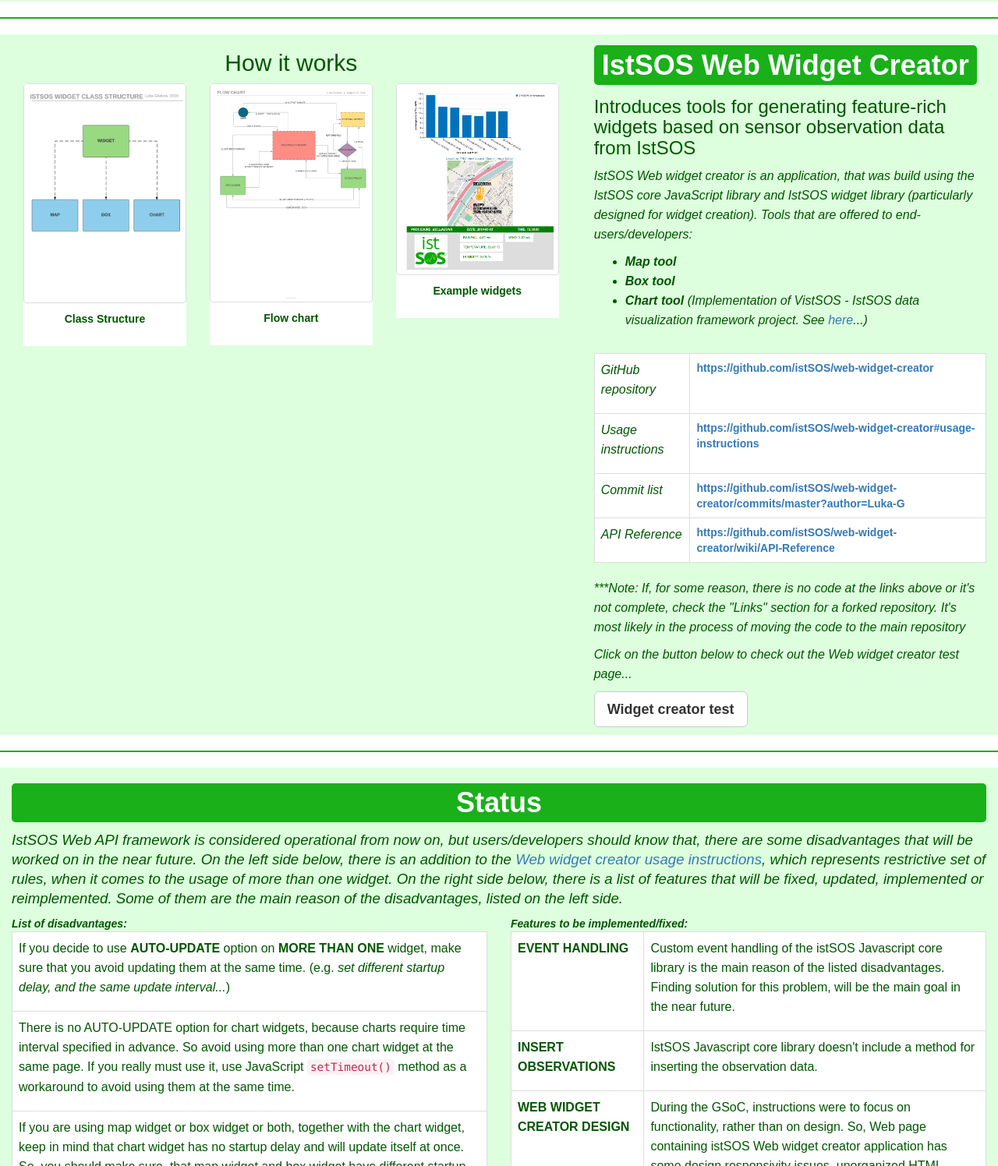
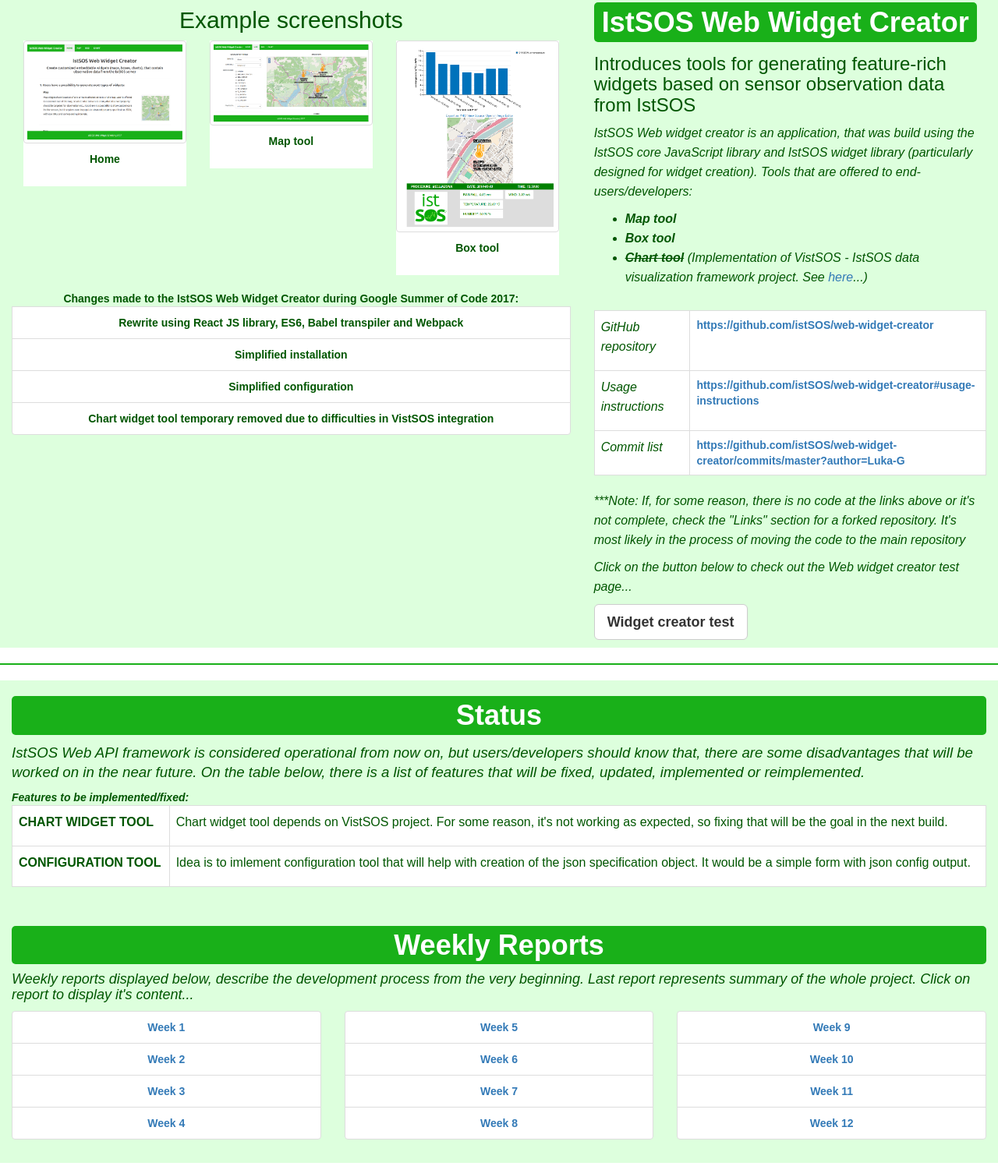
Before and after one commit to Luka-G/istSOS-Web-API, a website: page index.html in a window 1280 px wide. Shown: the part 1304-2800 px from the top of the page at 78% size. Drawn offline with nearby package versions, Linux system fonts and the light colour scheme.

Commit message:
Update docs

```diff
--- a/index.html
+++ b/index.html
@@ -35,14 +35,15 @@
 		<div class="jumbotron text-center">
 			<h1>IstSOS Web API</h1>
 			<p>Lightweight Javascript framework for interacting with the sensor observation data managed by IstSOS server implementation</p>
-			<p> This work is part of <i><a href="https://developers.google.com/open-source/gsoc/">Google Summer of Code 2016</a></i> program </p>
+			<p> This work is part of <i><a href="https://developers.google.com/open-source/gsoc/">Google Summer of Code 2016 and 2017</a></i> program </p>
 		</div>
 		<div id="core" class="container-fluid">
 			<div class="row">
 				<div class="col-sm-5">
 					<h1><strong class="bg-primary">IstSOS Core JavaScript Library</strong></h1>
-					<h3>Exposes communication with the IstSOS WA REST interface</h4>
-					<p class="core-p">IstSOS core JavaScript library was developed using pure JavaScript and Google Closure library, which was particulary used for event handling customization and asynchronous HTTP requests management. IstSOS core JavaScript library covers most of the IstSOS WA REST HTTP requests, which means that developers can easily get the observation data from IstSOS and publish it to their own Web site/page. Using this library, developers can go even further into development and implement IstSOS admin functionalities, like service registering, sensor registering, creating new offerings, adding new units of measures etc...</p>
+					<h3>Exposes communication with the IstSOS WA REST interface</h3>
+					<p class="core-p">IstSOS core JavaScript library was developed using pure ES6 syntax, Babel transpiler and Webpack. IstSOS core JavaScript library covers most of the IstSOS WA REST HTTP requests, which means that developers can easily get the observation data from IstSOS and publish it to their own Web site/page. Using this library, developers can go even further into development and implement IstSOS admin functionalities, like service registering, sensor registering, creating new offerings, adding new units of measures etc...</p>
+
 					<br/>
 					<table class="table table-bordered">
 						<tr>
@@ -59,7 +60,7 @@
 						</tr>
 						<tr>
 							<td><p class="core-p">API Reference</p></td>
-							<td><a href="https://github.com/istSOS/javascript-core/wiki/API-Reference" target="_blank">https://github.com/istSOS/javascript-core/wiki/API-Reference</a></td>
+							<td><a href="https://luka-g.github.io/javascript-core" target="_blank">https://luka-g.github.io/javascript-core</a></td>
 						</tr>
 					</table>
 					<p class="core-p">***Note: If, for some reason, there is no code at the links above or it's not complete, check the "Links" section for a forked repository. It's most likely in the process of moving the code to the main repository</p>
@@ -90,6 +91,15 @@
 							</div>
 						</div>
 					</div>
+					<ul class="list-group">
+						Changes made to the library during Google Summer of Code 2017:<br/>
+						<li class="list-group-item text-left">Removed Closure library</li>
+						<li class="list-group-item text-left">Rewrite using ES6, Babel transpiler and Webpack</li>
+						<li class="list-group-item text-left">Developed simple promisified HTTP API</li>
+						<li class="list-group-item text-left">Solved event handling with istsos.EventEmitter class</li>
+						<li class="list-group-item text-left">Added authentication support</li>
+						<li class="list-group-item text-left">Library published to <a href="https://www.npmjs.com/package/istsos-javascript-core">npm</a></li>
+					</ul>
 				</div>
 			</div>
 		</div>
@@ -98,29 +108,36 @@
 		<div id="creator" class="container-fluid">
 			<div class="row">
 				<div class="col-sm-7 text-center">
-					<h2>How it works</h2>
+					<h2>Example screenshots</h2>
 					<div class="container-fluid text-center bg-grey">
 						<div class="row text-center">
 							<div class="col-sm-4">
 								<div class="thumbnail  creator-tools">
-									<a href="src/img/widget-structure.png" target="_blank"><img class="img-thumbnail" src="src/img/widget-structure.png" alt="Class structure - istsos-widget"></a>
-									<p><strong>Class Structure</strong></p>
+									<a href="src/img/home.png" target="_blank"><img class="img-thumbnail" src="src/img/home.png" alt="Home page"></a>
+									<p><strong>Home</strong></p>
 								</div>
 							</div>
 							<div class="col-sm-4">
 								<div class="thumbnail  creator-tools">
-									<a href="src/img/widget-flow-chart.png" target="_blank"><img class="img-thumbnail" src="src/img/widget-flow-chart.png" alt="Flow chart"></a>
-									<p><strong>Flow chart</strong></p>
+									<a href="src/img/map.png" target="_blank"><img class="img-thumbnail" src="src/img/map.png" alt="Map tool"></a>
+									<p><strong>Map tool</strong></p>
 								</div>
 							</div>
 							<div class="col-sm-4">
 								<div class="thumbnail  creator-tools">
 									<a href="src/img/example-widgets.png" target="_blank"><img class="img-thumbnail" src="src/img/example-widgets.png" alt="Example response"></a>
-									<p><strong>Example widgets</strong></p>
+									<p><strong>Box tool</strong></p>
 								</div>
 							</div>
 						</div>
 					</div>
+					<ul class="list-group">
+						Changes made to the IstSOS Web Widget Creator during Google Summer of Code 2017:<br/>
+						<li class="list-group-item text-left">Rewrite using React JS library, ES6, Babel transpiler and Webpack</li>
+						<li class="list-group-item text-left">Simplified installation</li>
+						<li class="list-group-item text-left">Simplified configuration</li>
+						<li class="list-group-item text-left">Chart widget tool temporary removed due to difficulties in VistSOS integration</li>
+					</ul>
 				</div>
 				<div class="col-sm-5">
 					<h1><strong class="bg-primary">IstSOS Web Widget Creator</strong></h1>
@@ -129,7 +146,7 @@
 					<ul class="creator-p">
 						<li><strong>Map tool</strong></li>
 						<li><strong>Box tool</strong></li>
-						<li><strong>Chart tool</strong> (Implementation of VistSOS - IstSOS data visualization framework project. See <a href="https://felipe07.github.io/VistSOS-1/" target="_blank">here</a>...)</li>
+						<li><strong style="text-decoration: line-through;">Chart tool</strong> (Implementation of VistSOS - IstSOS data visualization framework project. See <a href="https://felipe07.github.io/VistSOS-1/" target="_blank">here</a>...)</li>
 					</ul>
 					<br/>
 					<table class="table table-bordered">
@@ -145,10 +162,6 @@
 							<td><p class="core-p">Commit list</p></td>
 							<td><a href="https://github.com/istSOS/web-widget-creator/commits/master?author=Luka-G" target="_blank">https://github.com/istSOS/web-widget-creator/commits/master?author=Luka-G</a></td>
 						</tr>
-						<tr>
-							<td><p class="core-p">API Reference</p></td>
-							<td><a href="https://github.com/istSOS/web-widget-creator/wiki/API-Reference" target="_blank">https://github.com/istSOS/web-widget-creator/wiki/API-Reference</a></td>
-						</tr>
 					</table>
 					<p class="core-p">***Note: If, for some reason, there is no code at the links above or it's not complete, check the "Links" section for a forked repository. It's most likely in the process of moving the code to the main repository</p>
 					<p class="creator-p">Click on the button below to check out the Web widget creator test page...</p>
@@ -160,40 +173,10 @@
 		<div id="status" class="container-fluid">
 			<h1 class="bg-primary text-center"><strong>Status</strong></h1>
 			<p class="status-p">
-				IstSOS Web API framework is considered operational from now on, but users/developers should know that, there are some disadvantages that will be worked on in the near future. On the left side below, there is an addition to the <a href="https://github.com/istSOS/web-widget-creator#usage-instructions">Web widget creator usage instructions</a>, which represents restrictive set of rules, when it comes to the usage of more than one widget. On the right side below, there is a list of features that will be fixed, updated, implemented or reimplemented. Some of them are the main reason of the disadvantages, listed on the left side.
+				IstSOS Web API framework is considered operational from now on, but users/developers should know that, there are some disadvantages that will be worked on in the near future. On the table below, there is a list of features that will be fixed, updated, implemented or reimplemented.
 			</p>
 			<div class="row">
-				<div class="col-sm-6">
-					<table class="table table-bordered">
-						<thead>
-						<tr><i>List of disadvantages:</i></tr>
-					</thead>
-					<tbody>
-						<tr>
-							<td>
-								<p class="status-text-p">
-									If you decide to use <strong>AUTO-UPDATE</strong> option on <strong>MORE THAN ONE</strong> widget, make sure that you avoid updating them at the same time. (e.g. <i>set different startup delay, and the same update interval...</i>)
-								</p>
-							</td>
-						</tr>
-						<tr>
-							<td>
-								<p class="status-text-p">
-									There is no AUTO-UPDATE option for chart widgets, because charts require time interval specified in advance. So avoid using more than one chart widget at the same page. If you really must use it, use JavaScript <code>setTimeout()</code> method as a workaround to avoid using them at the same time.
-								</p>
-							</td>
-						</tr>
-						<tr>
-							<td>
-								<p class="status-text-p">
-									If you are using map widget or box widget or both, together with the chart widget, keep in mind that chart widget has no startup delay and will update itself at once. So, you should make sure, that map widget and box widget have different startup delay than the chart widget, an also different startup delay between each other.
-								</p>
-							</td>
-						</tr>
-					</tbody>
-				</table>
-			</div>
-			<div class="col-sm-6">
+			<div class="col-sm-12">
 				<table class="table table-bordered">
 					<thead>
 					<tr><i>Features to be implemented/fixed:</i></tr>
@@ -202,60 +185,24 @@
 					<tr>
 						<td>
 							<p class="status-text-p">
-								<strong>EVENT HANDLING</strong>
+								<strong>CHART WIDGET TOOL</strong>
 							</p>
 						</td>
 						<td>
 							<p class="status-text-p">
-								Custom event handling of the istSOS Javascript core library is the main reason of the listed disadvantages. Finding solution for this problem, will be the main goal in the near future.
+								Chart widget tool depends on VistSOS project. For some reason, it's not working as expected, so fixing that will be the goal in the next build.
 							</p>
 						</td>
 					</tr>
 					<tr>
 						<td>
 							<p class="status-text-p">
-								<strong>INSERT OBSERVATIONS</strong>
+								<strong>CONFIGURATION TOOL</strong>
 							</p>
 						</td>
 						<td>
 							<p class="status-text-p">
-								IstSOS Javascript core library doesn't include a method for inserting the observation data.
-							</p>
-						</td>
-					</tr>
-					<tr>
-						<td>
-							<p class="status-text-p">
-								<strong>WEB WIDGET CREATOR DESIGN</strong>
-							</p>
-						</td>
-						<td>
-							<p class="status-text-p">
-								During the GSoC, instructions were to focus on functionality, rather than on design. So, Web page containing istSOS Web widget creator application has some design responsivity issues, unorganized HTML usage etc...
-							</p>
-						</td>
-					</tr>
-					<tr>
-						<td>
-							<p class="status-text-p">
-								<strong>BOX WIDGET</strong>
-							</p>
-						</td>
-						<td>
-							<p class="status-text-p">
-								Right now, Box widget requires Bootstrap for it's design. Plan is to avoid that and use pure CSS.
-							</p>
-						</td>
-					</tr>
-					<tr>
-						<td>
-							<p class="status-text-p">
-								<strong>MAP WIDGET</strong>
-							</p>
-						</td>
-						<td>
-							<p class="status-text-p">
-								Map widget uses OpenLayers 3 for map building. But, when the embedded code is used, map controls like ZoomIn, ZoomOut and other, become invisible, because there is no OL3 css in that code.
+								Idea is to imlement configuration tool that will help with creation of the json specification object. It would be a simple form with json config output.
 							</p>
 						</td>
 					</tr>
```
Also changed, not shown: src/img/home.png (added), src/img/map.png (added).
